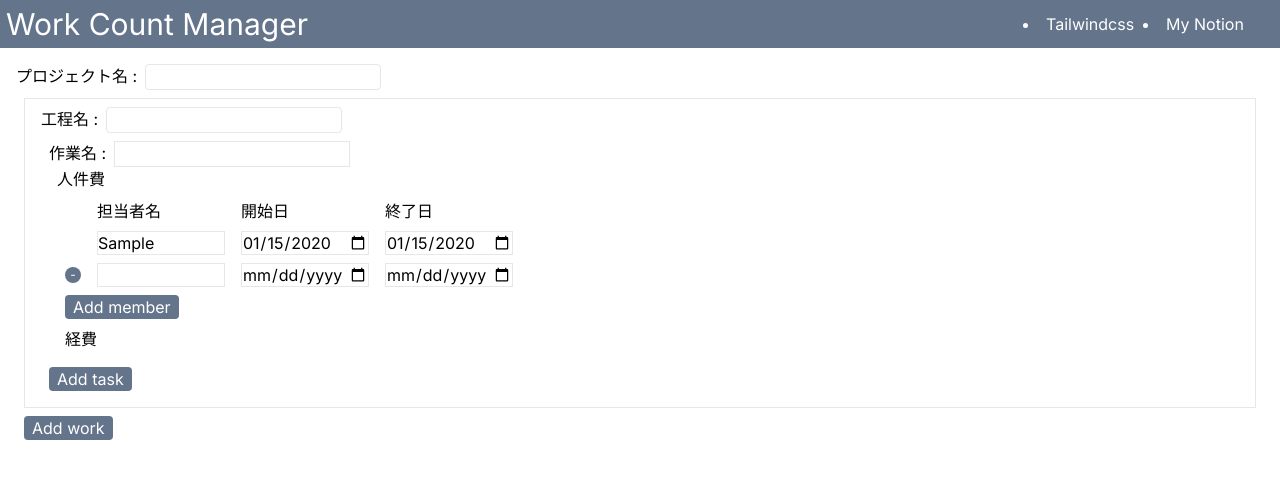
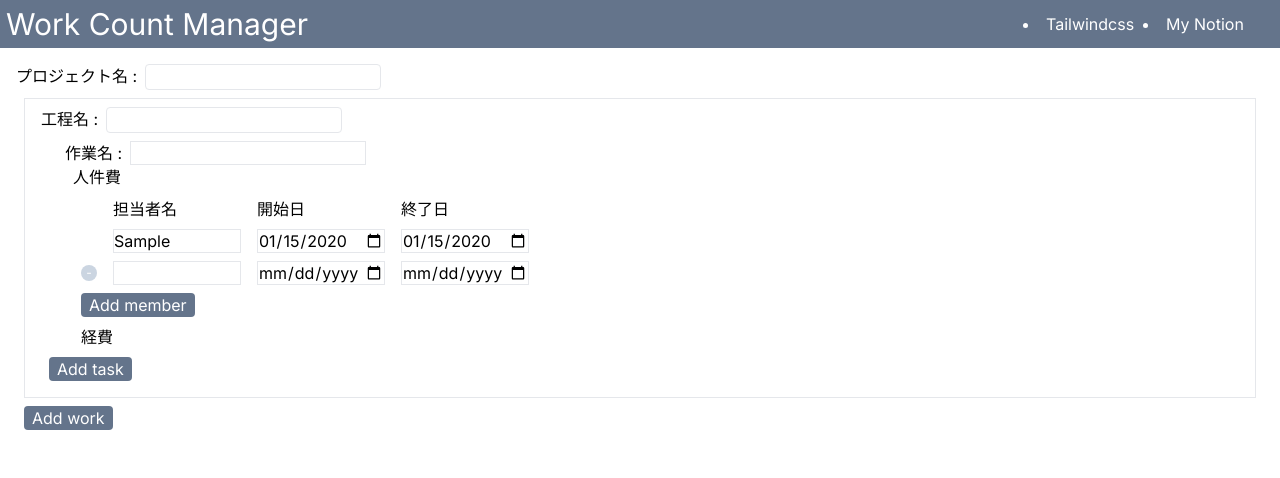
Before and after one commit to shunya-sasaki/work-count-manager-frontend, a Next.js app: page / in a window 1280 px wide. Both pictures are taken after typing "Sample", "2020-01-15", "2020-01-15" into the empty fields and a click on the button "Add member". Shown: the top 478 px of the page. Built offline with nearby package versions, Linux system fonts and the light colour scheme.

Commit message:
Implement button to delete taks

```diff
--- a/src/app/components/buttons/deleteButton.tsx
+++ b/src/app/components/buttons/deleteButton.tsx
@@ -8,7 +8,7 @@ export const DeleteButton = (props: InterfaceDeleteButton) => {
     return (
         <button
             onClick={() => onClick(index)}
-            className="mt-1 mb-1 text-xs w-4 h-4 rounded-full align-middle text-white bg-slate-500"
+            className="mt-1 mb-1 text-xs w-4 h-4 rounded-full align-middle text-white bg-slate-300 hover:bg-slate-500"
         >
             -
         </button>
--- a/src/app/components/taskMenu.tsx
+++ b/src/app/components/taskMenu.tsx
@@ -45,8 +45,8 @@ export const TaskMenu = () => {
     };
 
     return (
-        <div className="px-2 py-2">
-            <div className="flex">
+        <div className="px-2">
+            <div className="flex h-6">
                 <div>作業名 : </div>
                 <input
                     type="text"
--- a/src/app/components/workMenu.tsx
+++ b/src/app/components/workMenu.tsx
@@ -2,6 +2,7 @@
 import { useState } from "react";
 import { useMemo } from "react";
 import { TaskMenu } from "./taskMenu";
+import { DeleteButton } from "./buttons/deleteButton";
 
 export const WorkMenu = () => {
     const [name, setName] = useState<string>("");
@@ -17,6 +18,17 @@ export const WorkMenu = () => {
         setTasks(newTasks);
     };
 
+    const deleteTask = (index: number) => {
+        if (nTask > 1) {
+            const newTasks = [...tasks];
+            newTasks.splice(index, 1);
+            setNTask((prev) => prev - 1);
+            setTasks(newTasks);
+        } else {
+            console.log("Cannot delete the last task.");
+        }
+    };
+
     return (
         <div className="px-4 py-2 border">
             <div className="flex">
@@ -29,7 +41,21 @@ export const WorkMenu = () => {
                 />
             </div>
             {tasks.map((task, index) => {
-                return <div key={`${name}-${index}`}>{task}</div>;
+                if (index > 0) {
+                    return (
+                        <div key={`${name}-${index}`} className="flex pt-2">
+                            <DeleteButton onClick={deleteTask} index={index} />
+                            <div>{task}</div>
+                        </div>
+                    );
+                } else {
+                    return (
+                        <div key={`${name}-${index}`} className="flex pt-2">
+                            <div className="ml-4"></div>
+                            <div>{task}</div>
+                        </div>
+                    );
+                }
             })}
             <button
                 onClick={addTask}
```
